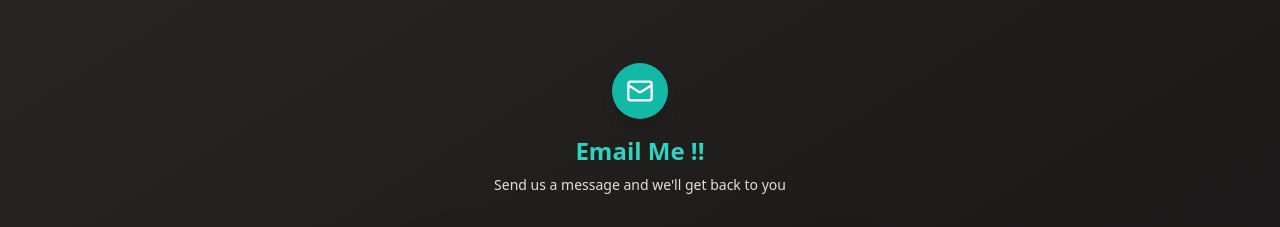
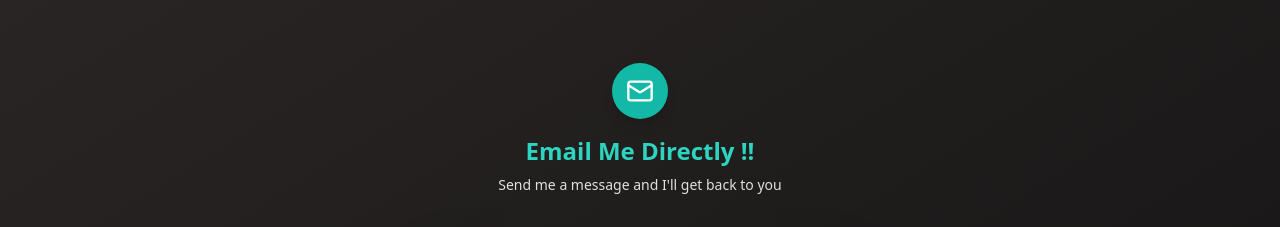
Before and after one commit to RxvxntxN/My-Portfolio, a Next.js app: page / in a window 1280 px wide. Shown: the part 1660-1887 px from the top of the page. Built offline with nearby package versions, Linux system fonts and the light colour scheme.

Commit message:
changed some text

```diff
--- a/src/app/bricks/Email.jsx
+++ b/src/app/bricks/Email.jsx
@@ -51,9 +51,11 @@ const Email = () => {
           <div className="inline-flex items-center justify-center w-14 h-14 bg-teal-500 rounded-full mb-4 shadow-lg">
             <Mail className="w-7 h-7 text-white" />
           </div>
-          <h1 className="text-2xl font-bold text-teal-400 mb-2">Email Me !!</h1>
+          <h1 className="text-2xl font-bold text-teal-400 mb-2">
+            Email Me Directly !!
+          </h1>
           <p className="text-[#E0E0E0] text-sm">
-            Send us a message and we&apos;ll get back to you
+            Send me a message and I&apos;ll get back to you
           </p>
         </div>
 
@@ -68,7 +70,7 @@ const Email = () => {
                   Message sent successfully!
                 </p>
                 <p className="text-teal-300 text-xs">
-                  We&apos;ll get back to you soon.
+                  I&apos;ll get back to you soon.
                 </p>
               </div>
             </div>
```
